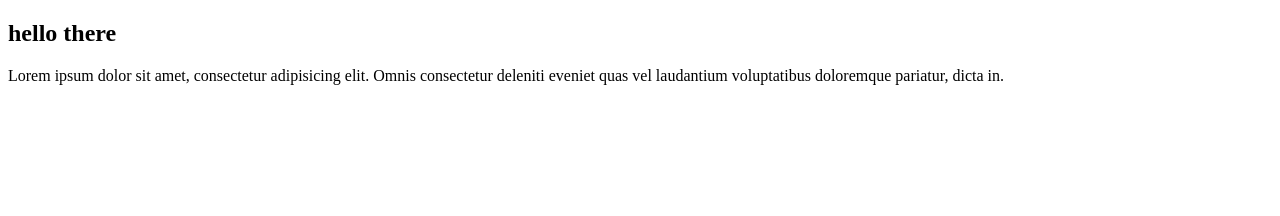
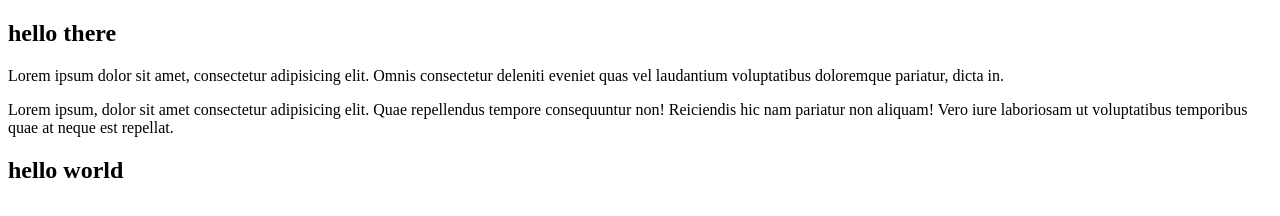
Before and after one commit to Kawsar-Hossain-318/fisrt-cmd-repo, a plain HTML site: page index.html in a window 1280 px wide. Drawn offline with Linux system fonts and the light colour scheme.

Commit message:
my second commit

```diff
--- a/index.html
+++ b/index.html
@@ -13,5 +13,8 @@
 
     <p>Lorem ipsum dolor sit amet, consectetur adipisicing elit. Omnis consectetur deleniti eveniet quas vel laudantium voluptatibus doloremque pariatur, dicta in.</p>
 
+    <p>Lorem ipsum, dolor sit amet consectetur adipisicing elit. Quae repellendus tempore consequuntur non! Reiciendis hic nam pariatur non aliquam! Vero iure laboriosam ut voluptatibus temporibus quae at neque est repellat.</p>
+
+    <h2>hello world</h2>
 </body>
 </html>
```
